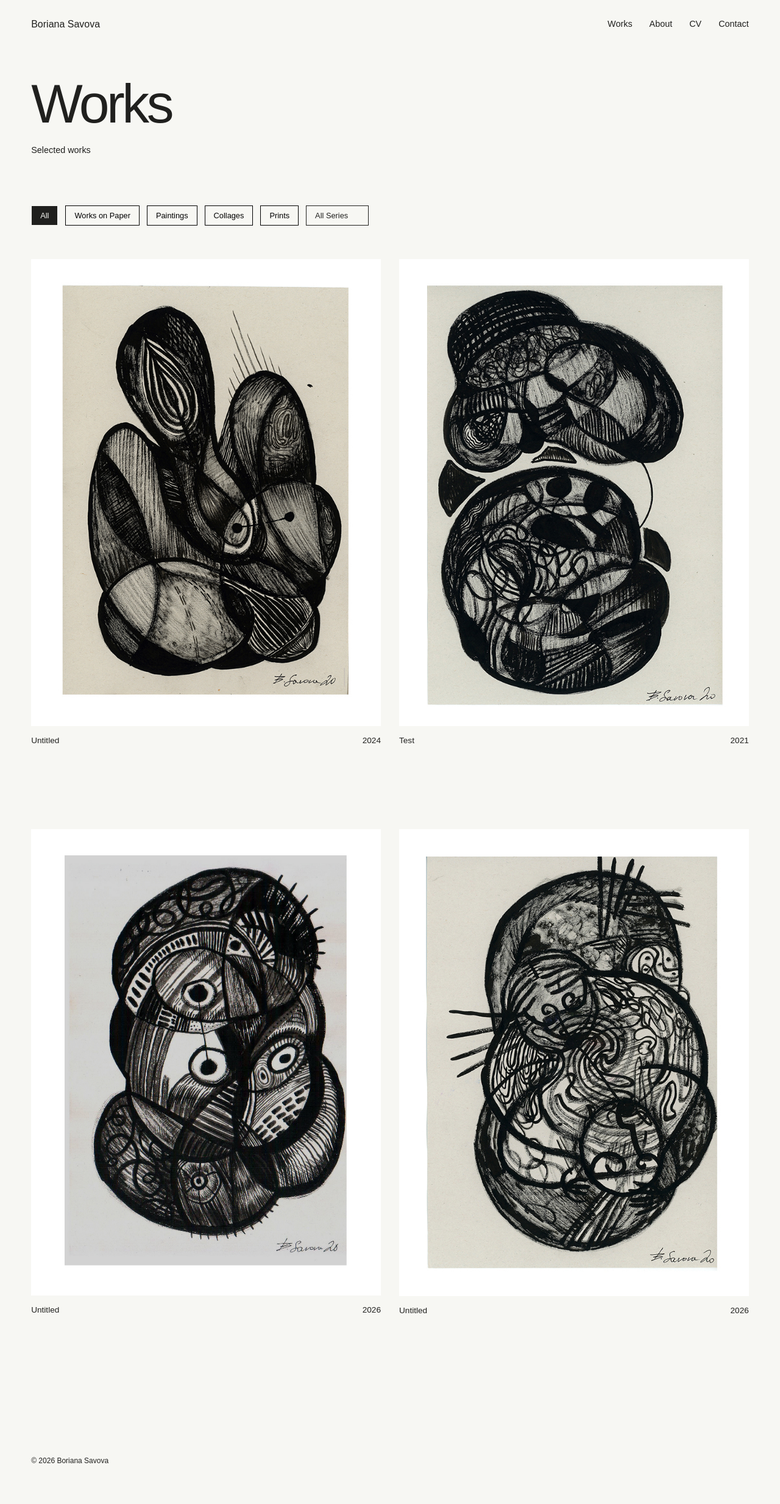
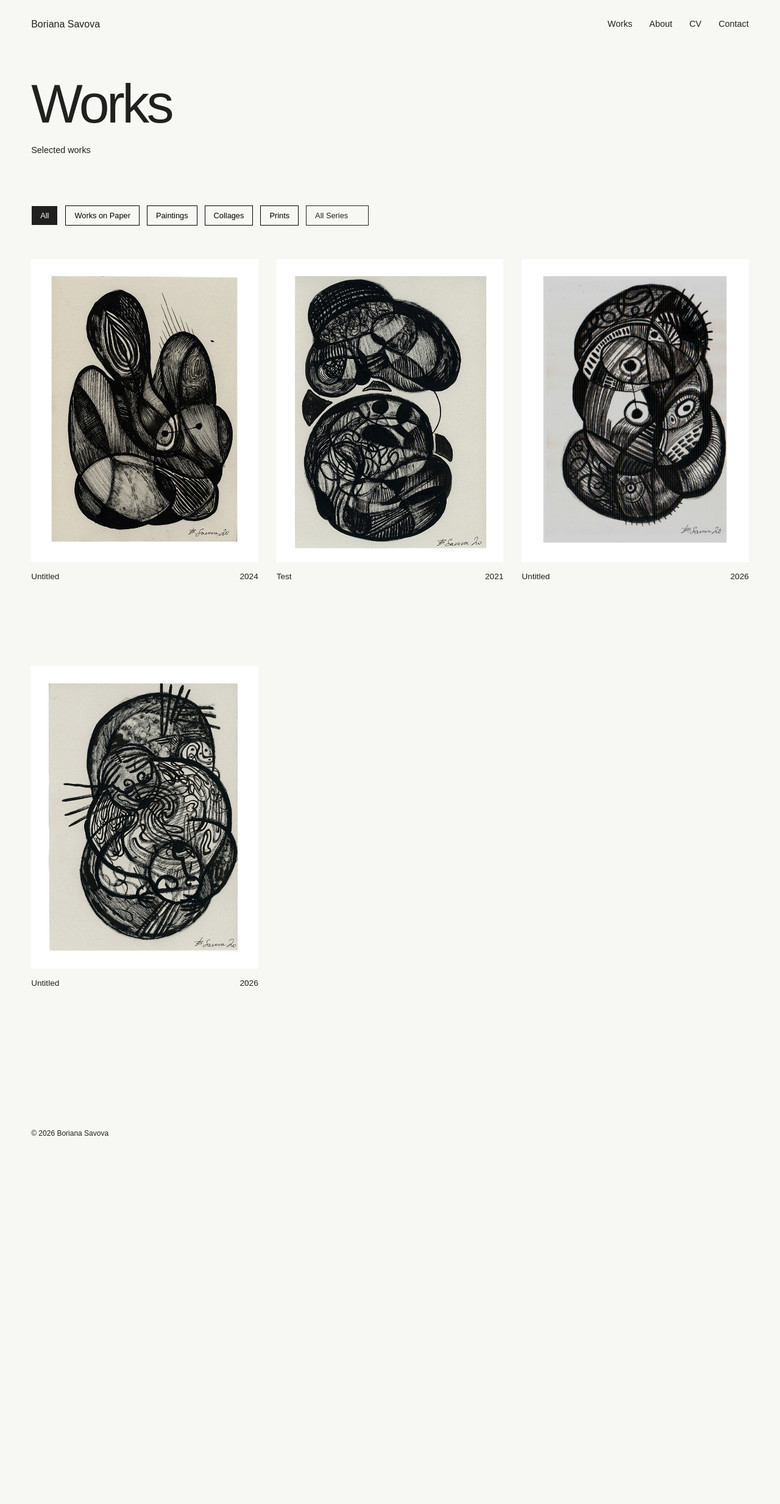
Before and after one commit to b-savova/b-savova.github.io, a Jekyll site: the page built from works.md, in a window 1280 px wide. Shown: the whole page at 61% size. Built offline with Jekyll 4.4.1, drawn with Linux system fonts in a browser that asks for light colours; after the commit the page ends 1930 px from its top, so only the background shows below that.

Commit message:
Update style.css

```diff
--- a/assets/css/style.css
+++ b/assets/css/style.css
@@ -269,7 +269,7 @@ footer {
 
 .works-grid {
   display: grid;
-  grid-template-columns: repeat(2, minmax(0, 1fr));
+  grid-template-columns: repeat(3, minmax(0, 1fr));
   gap: 90px 30px;
 }
 
```
